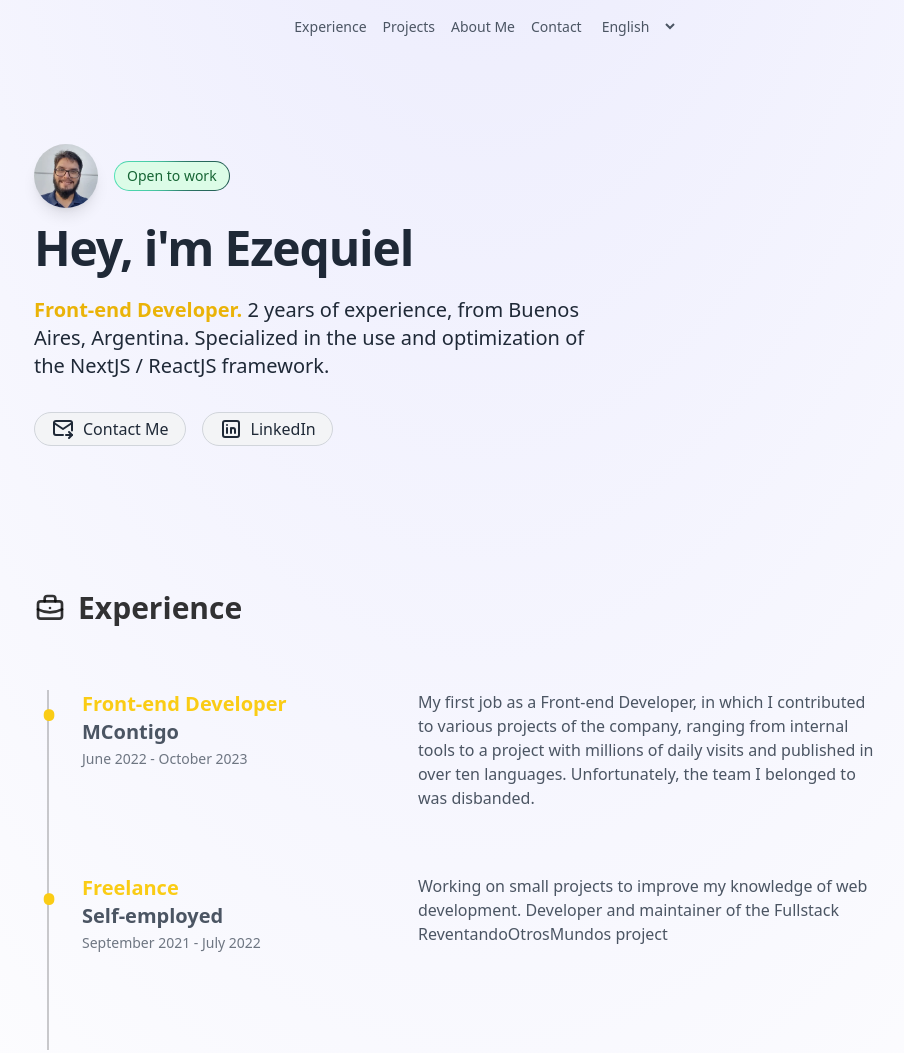
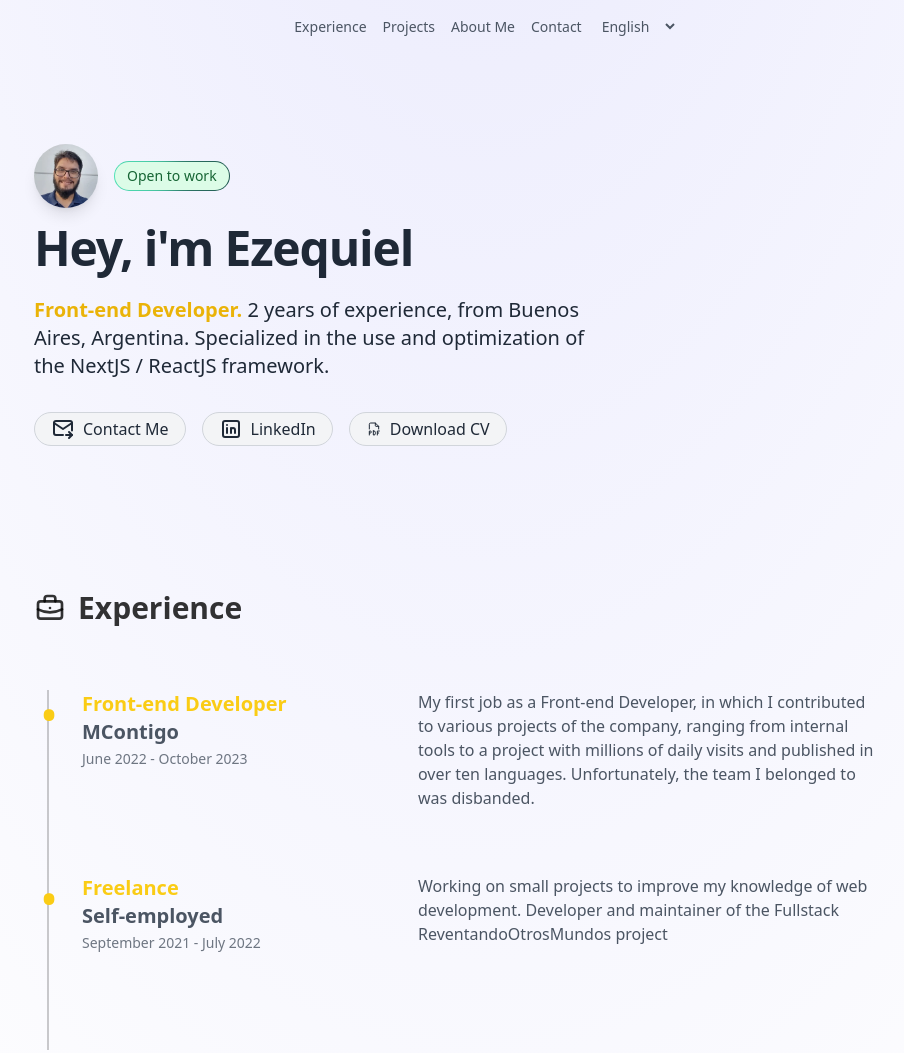
Before and after one commit to AguirreEze/portfolio2024, an Astro site: page /en in a window 1280 px wide. Shown: the top 1053 px of the page, without its empty margins (158-1062 px from the left). Built offline with nearby package versions, Linux system fonts and the light colour scheme; Astro itself is replaced by a stand-in of ours.

Commit message:
feat: CV download on both languages

```diff
--- a/src/components/Hero.astro
+++ b/src/components/Hero.astro
@@ -3,6 +3,7 @@ import Badge from "@/components/Badge.astro";
 import LinkedInIcon from "@/components/icons/LinkedIn.astro";
 import MailIcon from "@/components/icons/Mail.astro";
 import SocialPill from "@/components/SocialPill.astro";
+import PdfFile from "@/components/icons/PdfFile.astro";
 
 import { getLangFromUrl, useTranslations } from "@/i18n/utils";
 
@@ -46,5 +47,9 @@ const t = useTranslations(lang);
       <LinkedInIcon class="size-4" />
       {t("linkedin")}
     </SocialPill>
+    <SocialPill href={t("hero.cvURL")} download={t("hero.cvName")}>
+      <PdfFile class="size-4" />
+      {t("hero.cv")}
+    </SocialPill>
   </nav>
 </div>
--- a/src/components/SocialPill.astro
+++ b/src/components/SocialPill.astro
@@ -1,6 +1,7 @@
 ---
 interface Props {
   class?: string;
+  download?: string;
   href: string;
 }
 ---
--- /dev/null
+++ b/src/components/icons/PdfFile.astro
@@ -0,0 +1,19 @@
+<svg
+  {...Astro.props}
+  width="24"
+  height="24"
+  viewBox="0 0 24 24"
+  stroke-width="1.5"
+  stroke="currentColor"
+  fill="none"
+  stroke-linecap="round"
+  stroke-linejoin="round"
+>
+  <path stroke="none" d="M0 0h24v24H0z" fill="none"></path>
+  <path d="M14 3v4a1 1 0 0 0 1 1h4"></path>
+  <path d="M5 12v-7a2 2 0 0 1 2 -2h7l5 5v4"></path>
+  <path d="M5 18h1.5a1.5 1.5 0 0 0 0 -3h-1.5v6"></path>
+  <path d="M17 18h2"></path>
+  <path d="M20 15h-3v6"></path>
+  <path d="M11 15v6h1a2 2 0 0 0 2 -2v-2a2 2 0 0 0 -2 -2h-1z"></path>
+</svg>
--- a/src/i18n/ui.ts
+++ b/src/i18n/ui.ts
@@ -19,6 +19,9 @@ export const languages = {
         'hero.title': "Hey, i'm Ezequiel",
         'hero.description': '2 years of experience, from Buenos Aires, Argentina. Specialized in the use and optimization of the NextJS / ReactJS framework.',
         'hero.contact': 'Contact Me',
+        'hero.cv': "Download CV",
+        'hero.cvURL': "/AguirreEzequielEN.pdf",
+        'hero.cvName': "Aguirre Ezequiel CV (eng)",
 
         'exp[0].title': 'Freelance',
         'exp[0].date': 'September 2021 - July 2022',
@@ -70,6 +73,9 @@ export const languages = {
         'hero.openforwork': 'Disponible para trabajar',
         'hero.description': '2 años de experiencia, de Buenos Aires, Argentina. Especializado en el uso y optimización del framework NextJS / ReactJS.',
         'hero.contact': 'Contáctame',
+        'hero.cv': "Descarga CV",
+        'hero.cvURL': "/AguirreEzequielES.pdf",
+        'hero.cvName': "Aguirre Ezequiel CV (esp)",
 
         'exp.date[0]': 'Septiembre 2021 - Julio 2022',
         'exp.title[0]': 'Freelance',
```
Also changed, not shown: 2 other files.
